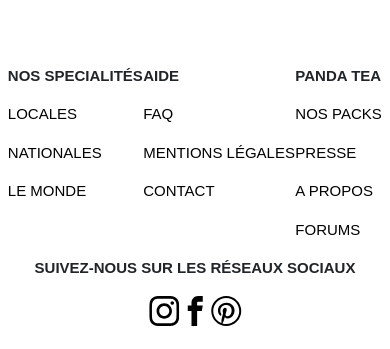
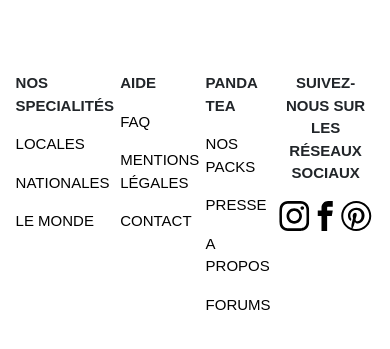
Before and after one commit to TeamAnguleurs/Boulangerie, an Angular app: page / in a window 390 px wide. Shown: the part 1381-1730 px from the top of the page. Built offline with nearby package versions, Linux system fonts and the light colour scheme.

Commit message:
Add files via upload
component.css navbar/footer

```diff
--- a/src/app/app.component.css
+++ b/src/app/app.component.css
@@ -31,12 +31,14 @@
     padding: 0;
 }
 
-/* /----------footer----------/ */
+/* /FOOTER/ */
+
 .footer-grid {
+
     display: grid;
     grid-template-columns: 4;
     grid-template-rows: 1;
-    padding: 2%;
+    padding: 4%;
 }
 
 .specialites {
@@ -72,15 +74,3 @@
     color: black;
     text-decoration: none;
 }
-
-@media (max-width: 1200px) {
-
-    .footer-grid {
-        grid-template-columns: 3;
-    }
-
-    .reseaux {
-        grid-column: 1 / 4;
-        grid-row: 2;
-    }
-}
```
